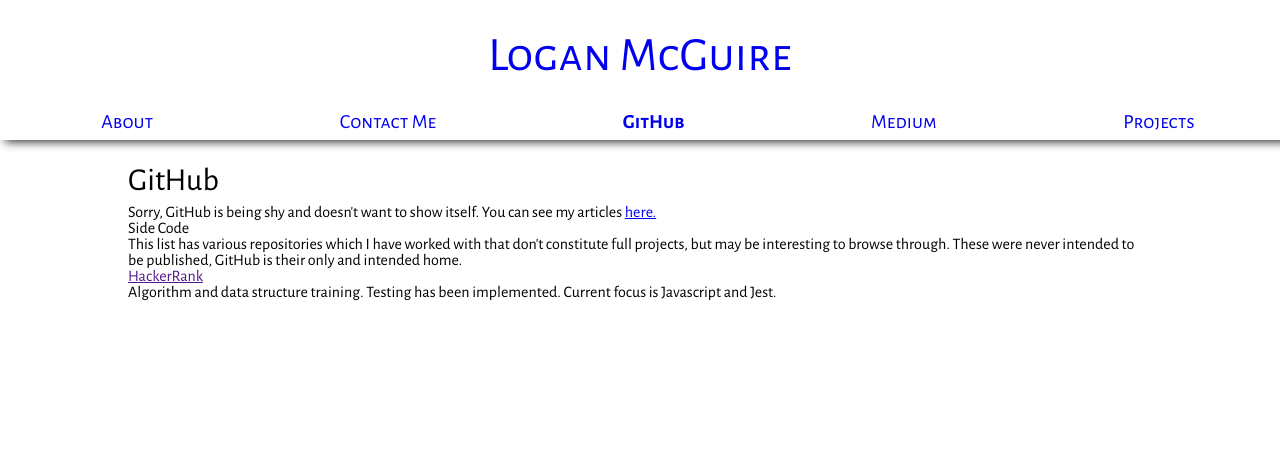
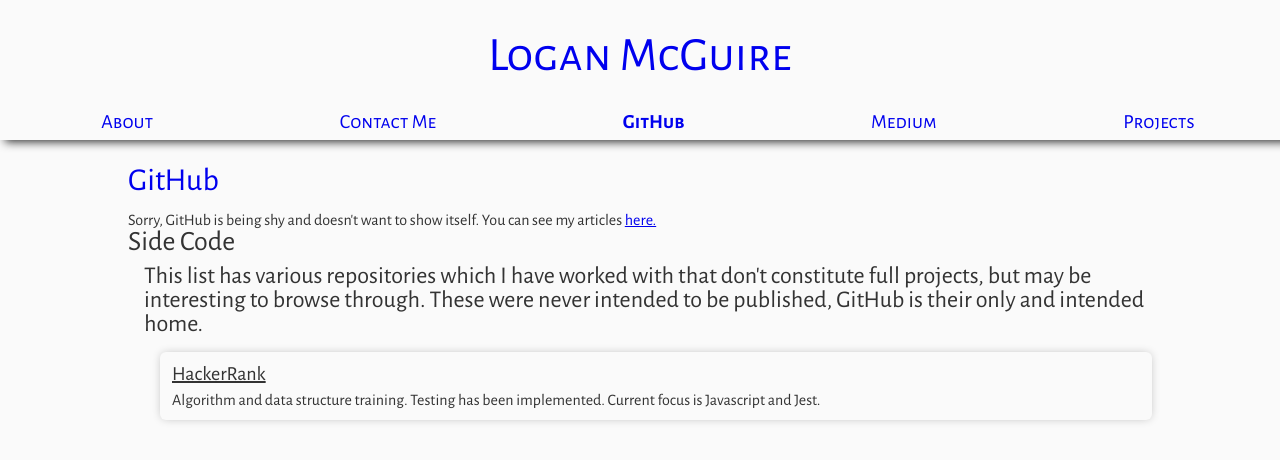
Before and after one commit to Zietieflr/portfolio-website, a React (Create React App) app: page /github in a window 1280 px wide. Shown: the top 460 px of the page. Built offline with nearby package versions, Linux system fonts and the light colour scheme.

Commit message:
Style new additions.

```diff
--- a/src/App.css
+++ b/src/App.css
@@ -1,5 +1,10 @@
 @import url('https://fonts.googleapis.com/css2?family=Alegreya+Sans+SC:wght@400;500;700&display=swap');
 /* font-family: 'Alegreya Sans SC', sans-serif; */
+
+body {
+  background-color: hsl(0, 0%, 98%);
+  color: hsl(0, 0%, 20%)
+}
 
 main {
   margin-bottom: 2rem;
@@ -7,19 +12,40 @@
 
 h1 {
   font-family: 'Alegreya Sans SC', sans-serif;
+  font-size: 3rem;
   text-align: center;
   width: 100%;
   margin-top: 2rem;
   margin-bottom: 1.5rem;
 }
 
-h1 > a {
-  font-size: 3rem;
+h1 > a, h3 > a {
   text-decoration: none;
 }
 
-h1 > a:visited {
-  color: black;
+h1 > a:visited, h3 > a:visited, h6 > a:visited {
+  color: hsl(0, 0%, 20%);
+}
+
+h3 {
+  font-size: 2rem;
+  margin-bottom: 1rem;
+}
+
+h4 {
+  font-size: 1.75rem;
+  margin-bottom: .5rem;
+}
+
+h5 {
+  font-size: 1.5rem;
+  margin-left: 1rem;
+  margin-bottom: 1rem;
+}
+
+h6 {
+  font-size: 1.25rem;
+  margin-bottom: .5rem;
 }
 
 .primaryNav {
@@ -42,7 +68,7 @@
 }
 
 .primaryNav > ul > li > a:visited {
-  color: black;
+  color: hsl(0, 0%, 20%);
 }
 
 .primaryNav > ul > li > .active {
@@ -52,16 +78,6 @@
 section {
   margin-left: 10%;
   margin-right: 10%;
-}
-
-h3 {
-  font-size: 2rem;
-  margin-bottom: .5rem;
-}
-
-h3 > a, h3 > a:visited {
-  color: black;
-  text-decoration: none;
 }
 
 section.medium-widget {
@@ -88,4 +104,18 @@
 
 #git-hub-calendar {
   margin-left: 1rem;
+  margin-bottom: 2rem;
+  padding: 1rem;
+  box-shadow: 0px 0px 10px -2px hsl(0, 0%, 70%);
+  border-radius: 6px;
 }
+
+.project-list {
+  margin-left: 2rem;
+}
+
+.project-item {
+  padding: .75rem;
+  box-shadow: 0px 0px 10px -2px hsl(0, 0%, 70%);
+  border-radius: 6px;
+}
--- a/src/components/GitHub.js
+++ b/src/components/GitHub.js
@@ -56,7 +56,7 @@
   function gitHubShowcase() {
     return gitHubShowcases().map(showcase => {
       return (
-        <li>
+        <li key={showcase.name} className="project-item">
           <h6>
             <a href={showcase.link}>{showcase.name}</a>
           </h6>
```
